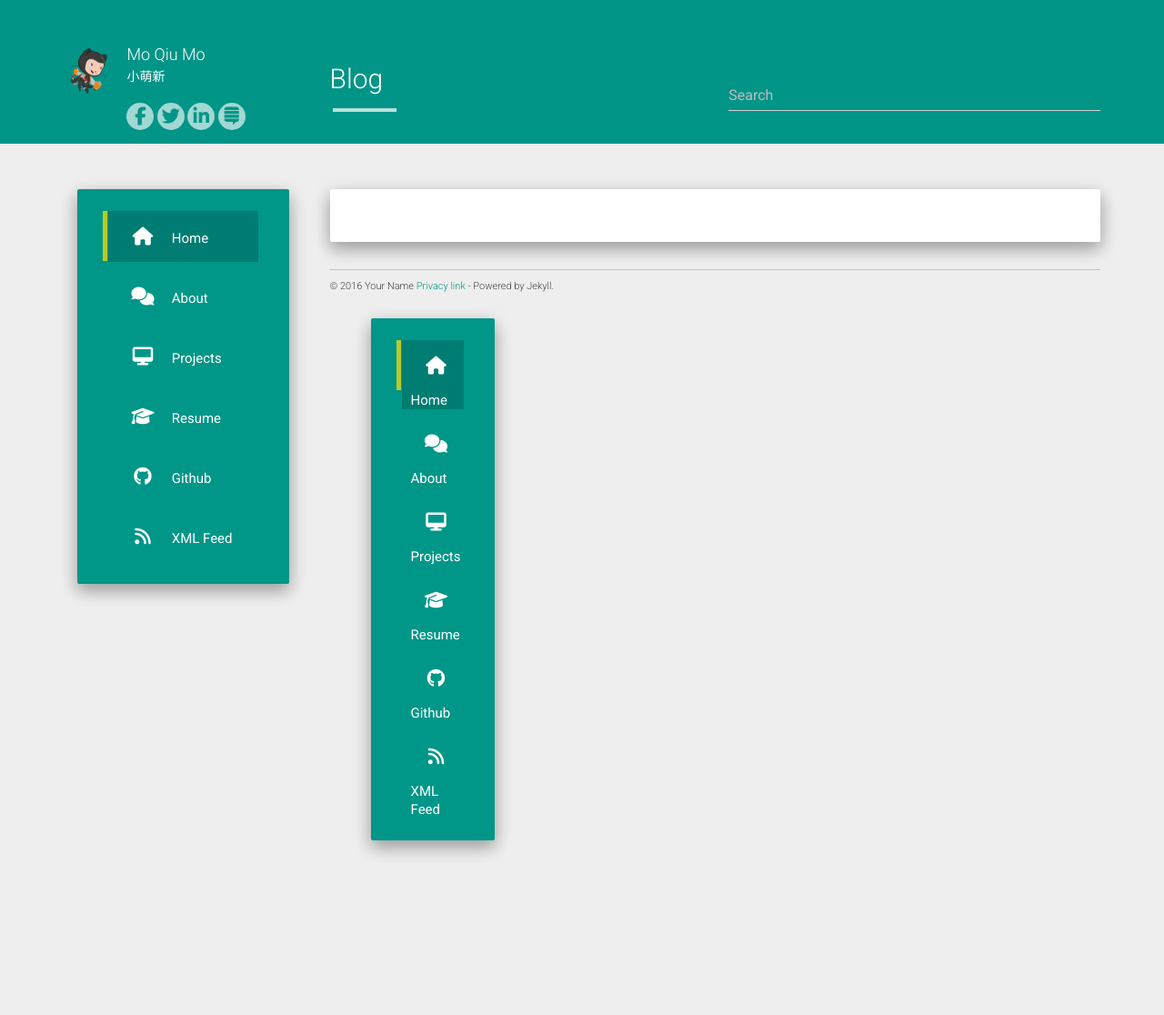
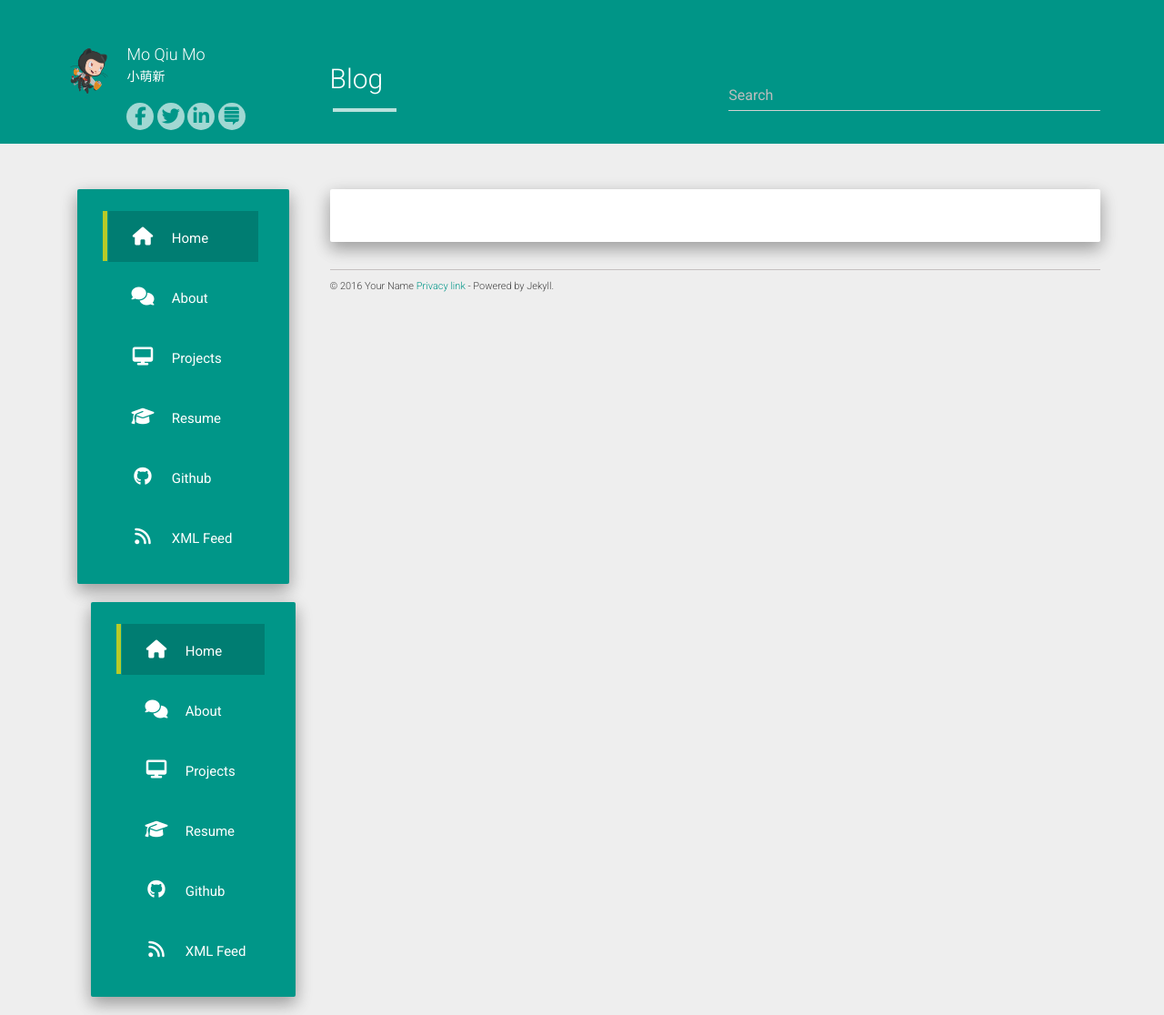
Before and after one commit to 992259738/992259738.github.io, a Jekyll site: the page built from index.html, in a window 1280 px wide. Shown: the whole page at 91% size. Built offline with Jekyll 4.4.1, drawn with Linux system fonts in a browser that asks for light colours; nearby versions of some CDN libraries; the list of posts is cut into pages by our own code; before the commit the page ends 944 px from its top, so only the background shows below that.

Commit message:
Update main.html

```diff
--- a/_includes/main.html
+++ b/_includes/main.html
@@ -11,12 +11,9 @@
               {% include footer.html %}
             </div>
           </div>
-          <div></div>
-          <div></div>
-          <div></div>
-          <div class="col-md-3 col-xs-12">
-            {% include sidemenu.html %}
-          </div>
         </div> <!-- end /.col-md-9 -->
       </div> <!-- end /.row -->
-    </div>
+      <div class="col-md-3 col-xs-12">
+        {% include sidemenu.html %}
+      </div>
+</div>
```
